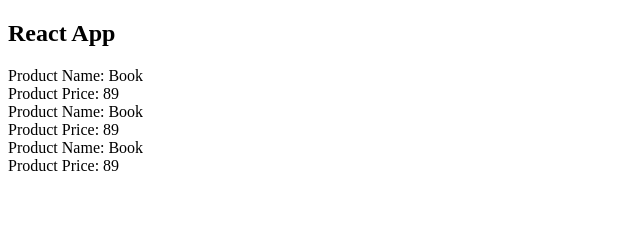
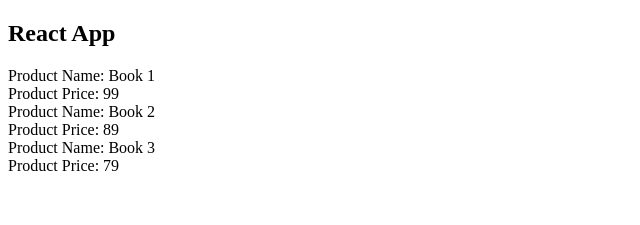
Before and after one commit to Epomis09/React-Redux-Training-Sadri, a React (Create React App) app: page / in a window 1280 px wide. Shown: the top 225 px of the page, without its empty margins (0-640 px from the left). Built offline with nearby package versions, Linux system fonts and the light colour scheme.

Commit message:
15-working-with-props

```diff
--- a/src/App.js
+++ b/src/App.js
@@ -6,9 +6,9 @@ class App extends React.Component{
         return (
             <div id="main" className="container">
                 <h2>React App</h2>
-                <Product />
-                <Product />
-                <Product />
+                <Product title="Book 1" price="99"/>
+                <Product title="Book 2" price="89"/>
+                <Product title="Book 3" price="79"/>
             </div>
         );
     }
--- a/src/components/Product/Product.js
+++ b/src/components/Product/Product.js
@@ -1,10 +1,8 @@
-const Product = () => {
-    const price = 89;
-
+const Product = (props) => {
    return (
     <div>
-        <div>Product Name: Book</div>
-        <div>Product Price: {price}</div>
+        <div>Product Name: {props.title}</div>
+        <div>Product Price: {props.price}</div>
     </div>
   )
 }
```
